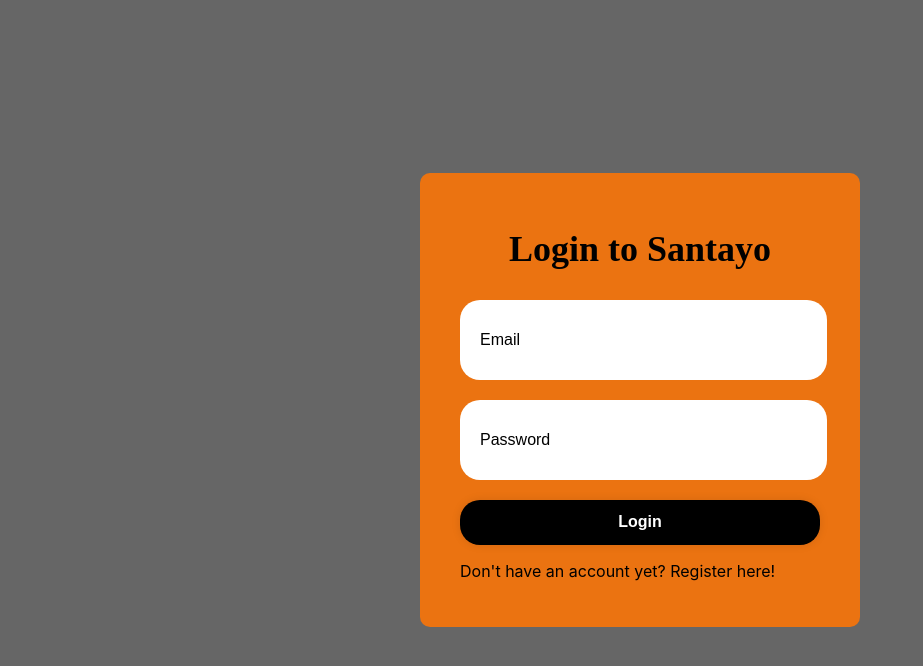
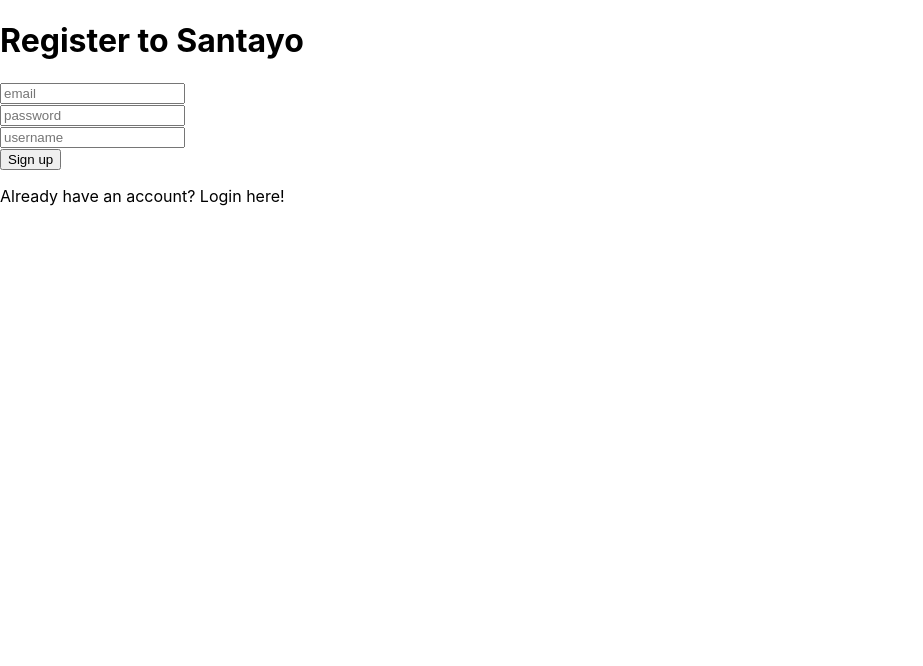
Before and after one commit to dyorgie/CSElectiveFinals, a React (Create React App) app in the folder finals/: page / in a window 1280 px wide. Shown: the top 666 px of the page, without its empty margins (0-923 px from the left). Built offline with nearby package versions, Linux system fonts and the light colour scheme.

Commit message:
added register page

```diff
--- a/finals/src/App.js
+++ b/finals/src/App.js
@@ -1,10 +1,11 @@
 import "./App.css";
 import Login from "./pages/Login";
+import Register from "./pages/Register";
 
 function App() {
   return (
     <>
-      <Login></Login>
+      <Register></Register>
     </>
   );
 }
--- a/finals/src/pages/Register.js
+++ b/finals/src/pages/Register.js
@@ -0,0 +1,55 @@
+import "./Register.css";
+import { useRef, useState } from "react";
+
+import { create_user } from "../services/authServices";
+import { Navigate } from "react-router-dom";
+
+export default function Register() {
+  const usernameRef = useRef();
+  const emailRef = useRef();
+  const passwordRef = useRef();
+  const [error, setError] = useState(null);
+
+  const handleSubmit = async (e) => {
+    e.preventDefault();
+    try {
+      await create_user(
+        emailRef.current.value,
+        passwordRef.current.value,
+        usernameRef.current.value
+      );
+      Navigate("/");
+    } catch (err) {
+      setError(err.message);
+    }
+  };
+
+  return (
+    <>
+      <div className="register-parent-container">
+        <form className="register-form-container" onSubmit={handleSubmit}>
+          <h1 className="registerForm-title">Register to Santayo</h1>
+          <div className="register-email-container">
+            <input type="email" placeholder="email" ref={emailRef}></input>
+          </div>
+
+          <div className="register-password-container">
+            <input
+              type="password"
+              placeholder="password"
+              ref={passwordRef}
+            ></input>
+          </div>
+
+          <div className="username-container">
+            <input type="text" placeholder="username" ref={usernameRef}></input>
+          </div>
+
+          <button>Sign up</button>
+          <p>Already have an account? Login here!</p>
+          {error && <p>{error}</p>}
+        </form>
+      </div>
+    </>
+  );
+}
--- /dev/null
+++ b/finals/src/services/authServices.js
@@ -0,0 +1,33 @@
+import {
+  browserSessionPersistence,
+  createUserWithEmailAndPassword,
+  setPersistence,
+  signInWithEmailAndPassword,
+  updateProfile,
+} from "firebase/auth";
+import { auth } from "../firebase/firebase";
+export const login = async (username, password) => {
+  try {
+    await setPersistence(auth, browserSessionPersistence);
+    await signInWithEmailAndPassword(auth, username, password);
+  } catch (err) {
+    throw err;
+  }
+};
+
+export const logout = async () => {
+  try {
+    auth.signOut();
+  } catch (err) {
+    throw err;
+  }
+};
+
+export const create_user = async (username, password, displayName) => {
+  try {
+    await createUserWithEmailAndPassword(auth, username, password);
+    await updateProfile(auth.currentUser, { displayName: displayName });
+  } catch (err) {
+    throw err;
+  }
+};
```
